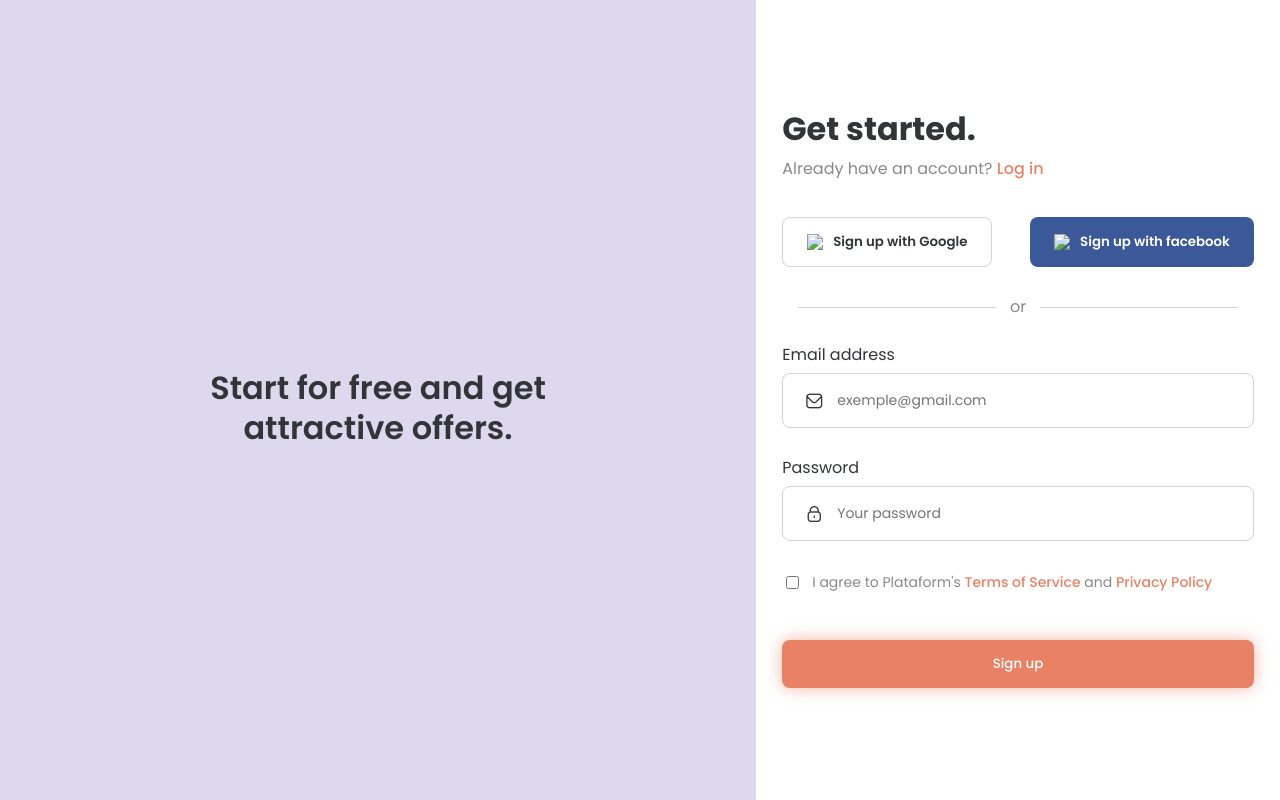
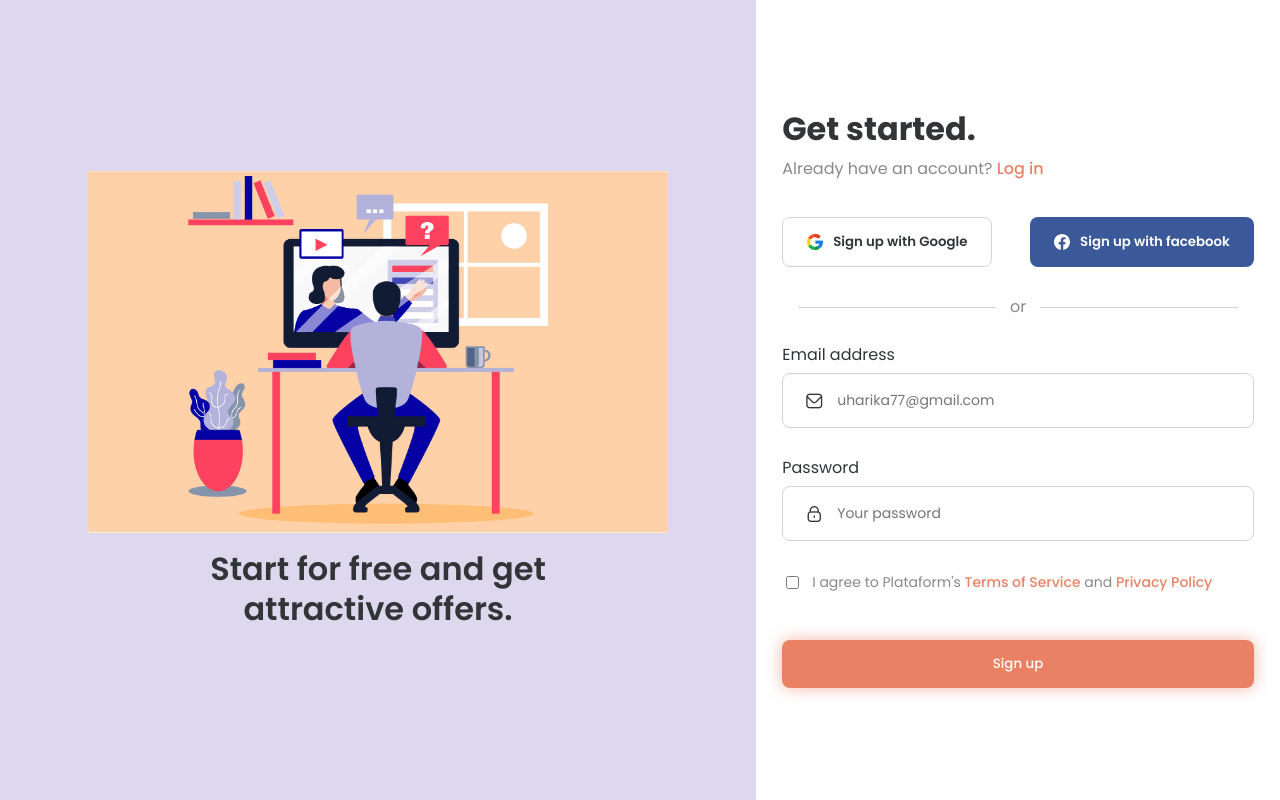
Before and after one commit to uharika77/Etudier-Learning-Platform, a plain HTML site: page signup.html in a window 1280 px wide. Drawn offline with nearby package versions, Linux system fonts and the light colour scheme; files that its build step writes are made by us from their sources.

Commit message:
Update signup.html

```diff
--- a/signup.html
+++ b/signup.html
@@ -5,8 +5,8 @@
   <meta http-equiv="X-UA-Compatible" content="IE=edge">
   <meta name="viewport" content="width=device-width, initial-scale=1.0">
   <title>Login</title>
-  <link rel="stylesheet" href="css/reset.css">
-  <link rel="stylesheet" href="css/main.css">
+  <link rel="stylesheet" href="reset.css">
+  <link rel="stylesheet" href="main.css">
   <link rel='stylesheet' href='https://cdn-uicons.flaticon.com/uicons-regular-rounded/css/uicons-regular-rounded.css'>
   <link rel="preconnect" href="https://fonts.googleapis.com">
   <link rel="preconnect" href="https://fonts.gstatic.com" crossorigin>
@@ -18,7 +18,7 @@
       <div class="grid-container">
         <div class="left-side">
           <div class="img-and-text">
-            <img class="cart-illustration" src="img/2.jpg.png" alt=""><br>
+            <img class="cart-illustration" src="2.jpg.png" alt=""><br>
             <h1>Start for free and get attractive offers.</h1>
           </div>
         </div>
@@ -27,8 +27,8 @@
             <h2>Get started.</h2>
             <p>Already have an account? <a href="#">Log in</a></p>
             <div class="sign-up-buttons">
-              <button id="sign-up"><img src="img/google-icon.png"> Sign up with Google</button>
-              <button id="sign-up-facebook"><img src="img/facebook-icon.svg" width="16px"> Sign up with facebook</button>
+              <button id="sign-up"><img src="google-icon.png"> Sign up with Google</button>
+              <button id="sign-up-facebook"><img src="facebook-icon.svg" width="16px"> Sign up with facebook</button>
             </div>
             <p class="socials-divider"><span>or</span></p>
 
@@ -36,7 +36,7 @@
               <label for="email">Email address</label>
               <div class="email-input-container">
                 <i class="fi fi-rr-envelope icon-email"></i>
-                <input type="email" name="email_address" placeholder="exemple@gmail.com" id="email">
+                <input type="email" name="email_address" placeholder="uharika77@gmail.com" id="email">
               </div>
               <label for="password">Password</label>
 
```
